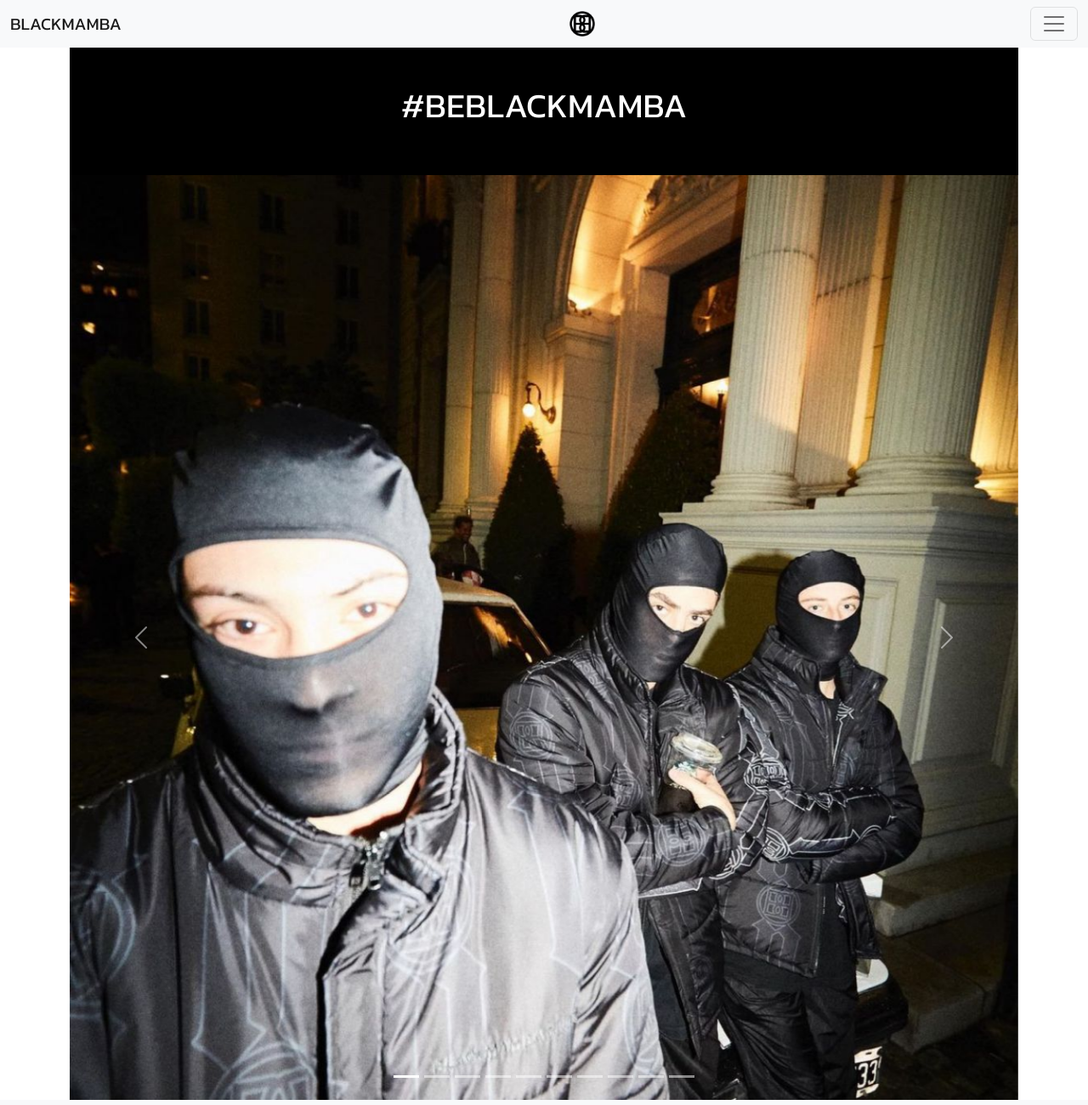
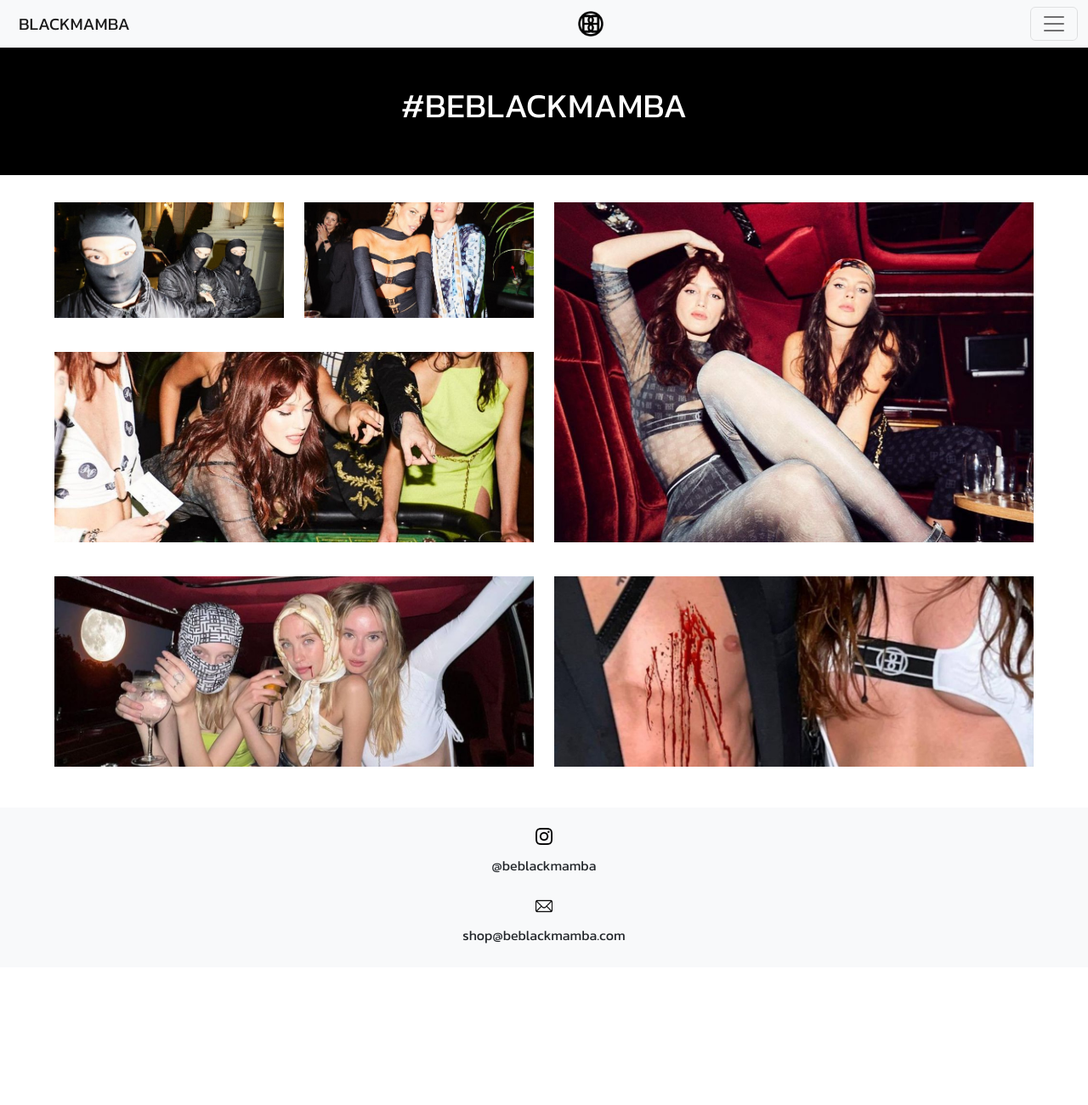
Before and after one commit to carollabot/desafio-bootstrap, a website: page index.html in a window 1280 px wide. Shown: the top 1300 px of the page at 85% size. After the commit the page ends 1138 px from the top, so only its background shows below. Drawn offline with nearby package versions, Linux system fonts and the light colour scheme; a web font is replaced by a local one.

Commit message:
proyecto

```diff
--- a/index.html
+++ b/index.html
@@ -6,6 +6,7 @@
     <meta name="viewport" content="width=device-width, initial-scale=1.0">
     <link rel="preconnect" href="https://fonts.googleapis.com">
     <link rel="preconnect" href="https://fonts.gstatic.com" crossorigin>
+    <link rel="shortcut icon" href="./img/gif.gif" type="image/x-icon">
     <link href="https://fonts.googleapis.com/css2?family=Kanit&family=Nanum+Pen+Script&family=Sarpanch:wght@900&display=swap" rel="stylesheet">
     <!-- CSS only -->
     <link href="https://cdn.jsdelivr.net/npm/bootstrap@5.2.0-beta1/dist/css/bootstrap.min.css" rel="stylesheet" integrity="sha384-0evHe/X+R7YkIZDRvuzKMRqM+OrBnVFBL6DOitfPri4tjfHxaWutUpFmBp4vmVor" crossorigin="anonymous">
@@ -54,91 +55,44 @@
           </nav>
     </header>
 
-    <!--
-    <section class="titulo">
-      <div>
+    <main>
+      <div class="titulo">
         <h1>#BEBLACKMAMBA</h1>
       </div>
-    </section>
-    -->
-
-    <main>
-      <div class="container">
-        <div class="row">
-          <div class="col">
-            <section>
-              <div class="titulo">
-                <h1>#BEBLACKMAMBA</h1>
-              </div>
-            </section>
-          </div>
-        </div>
-        <div class="row">
-          <div class="col">
-            <div id="carouselExampleIndicators" class="carousel slide" data-bs-ride="true">
-              <div class="carousel-indicators">
-                <button type="button" data-bs-target="#carouselExampleIndicators" data-bs-slide-to="0" class="active" aria-current="true" aria-label="Slide 1"></button>
-                <button type="button" data-bs-target="#carouselExampleIndicators" data-bs-slide-to="1" aria-label="Slide 2"></button>
-                <button type="button" data-bs-target="#carouselExampleIndicators" data-bs-slide-to="2" aria-label="Slide 3"></button>
-                <button type="button" data-bs-target="#carouselExampleIndicators" data-bs-slide-to="3" aria-label="Slide 4"></button>
-                <button type="button" data-bs-target="#carouselExampleIndicators" data-bs-slide-to="4" aria-label="Slide 5"></button>
-                <button type="button" data-bs-target="#carouselExampleIndicators" data-bs-slide-to="5" aria-label="Slide 6"></button>
-                <button type="button" data-bs-target="#carouselExampleIndicators" data-bs-slide-to="6" aria-label="Slide 7"></button>
-                <button type="button" data-bs-target="#carouselExampleIndicators" data-bs-slide-to="7" aria-label="Slide 8"></button>
-                <button type="button" data-bs-target="#carouselExampleIndicators" data-bs-slide-to="8" aria-label="Slide 9"></button>
-                <button type="button" data-bs-target="#carouselExampleIndicators" data-bs-slide-to="9" aria-label="Slide 10"></button>
-              </div>
-              <div class="carousel-inner">
-                <div class="carousel-item active">
-                  <img src="./img/carr (1).jpeg" class="d-block w-100" alt="...">
-                </div>
-                <div class="carousel-item">
-                  <img src="./img/carr (2).jpeg" class="d-block w-100" alt="...">
-                </div>
-                <div class="carousel-item">
-                  <img src="./img/carr (3).jpeg" class="d-block w-100" alt="...">
-                </div>
-                <div class="carousel-item">
-                  <img src="./img/carr (4).jpeg" class="d-block w-100" alt="...">
-                </div>
-                <div class="carousel-item">
-                  <img src="./img/carr (5).jpeg" class="d-block w-100" alt="...">
-                </div>
-                <div class="carousel-item">
-                  <img src="./img/carr (6).jpeg" class="d-block w-100" alt="...">
-                </div>
-                <div class="carousel-item">
-                  <img src="./img/carr (7).jpeg" class="d-block w-100" alt="...">
-                </div>
-                <div class="carousel-item">
-                  <img src="./img/carr (8).jpeg" class="d-block w-100" alt="...">
-                </div>
-                <div class="carousel-item">
-                  <img src="./img/carr (9).jpeg" class="d-block w-100" alt="...">
-                </div>
-              </div>
-              <button class="carousel-control-prev" type="button" data-bs-target="#carouselExampleIndicators" data-bs-slide="prev">
-                <span class="carousel-control-prev-icon" aria-hidden="true"></span>
-                <span class="visually-hidden">Previous</span>
-              </button>
-              <button class="carousel-control-next" type="button" data-bs-target="#carouselExampleIndicators" data-bs-slide="next">
-                <span class="carousel-control-next-icon" aria-hidden="true"></span>
-                <span class="visually-hidden">Next</span>
-              </button>
-            </div>
-          </div>
+      </div>
+      <div class="indeximg">
+        <div class="gallery">
+            <figure class="gallery__item gallery__item--1">
+                <img src="./img/carr (1).jpeg" alt="Gallery image 1" class="gallery__img">
+            </figure>
+            <figure class="gallery__item gallery__item--2">
+                <img src="./img/carr (2).jpeg" alt="Gallery image 2" class="gallery__img">
+            </figure>
+            <figure class="gallery__item gallery__item--3">
+                <img src="./img/carr (3).jpeg" alt="Gallery image 3" class="gallery__img">
+            </figure>
+            <figure class="gallery__item gallery__item--4">
+                <img src="./img/carr (4).jpeg" alt="Gallery image 4" class="gallery__img">
+            </figure>
+            <figure class="gallery__item gallery__item--5">
+                <img src="./img/carr (5).jpeg" alt="Gallery image 5" class="gallery__img">
+            </figure>
+            <figure class="gallery__item gallery__item--6">
+                <img src="./img/carr (6).jpeg" alt="Gallery image 6" class="gallery__img">
+            </figure>
         </div>
       </div>
+
     </main>
     <footer class="footer bg-light">
       <div>
-          <a href="https://instagram.com/beblackmamba"><img class="logos" src="./img/instagram (1).png" alt=""></a>
+          <a href="https://instagram.com/beblackmamba" target="_blank"><img class="logos" src="./img/instagram (1).png" alt=""></a>
       </div>
       <div>
           <h6>@beblackmamba</h6>
       </div>
       <div>
-          <a href="shop@beblackmamba.com"><img class="logos" src="./img/mail.png" alt=""></a>
+          <a href="shop@beblackmamba.com" target="_blank"><img class="logos" src="./img/mail.png" alt=""></a>
       </div>
       <div>
           <h6>shop@beblackmamba.com</h6>
```
Also changed, not shown: package.json (added, +25 -0 lines), secciones/accesories.html (+1 -0 lines), secciones/bottom.html (+1 -0 lines), secciones/contact.html (+1 -0 lines), secciones/top.html (+10 -9 lines), img/favicon.ico (added), scss/_header.scss (added), style.css, 2 other files.
